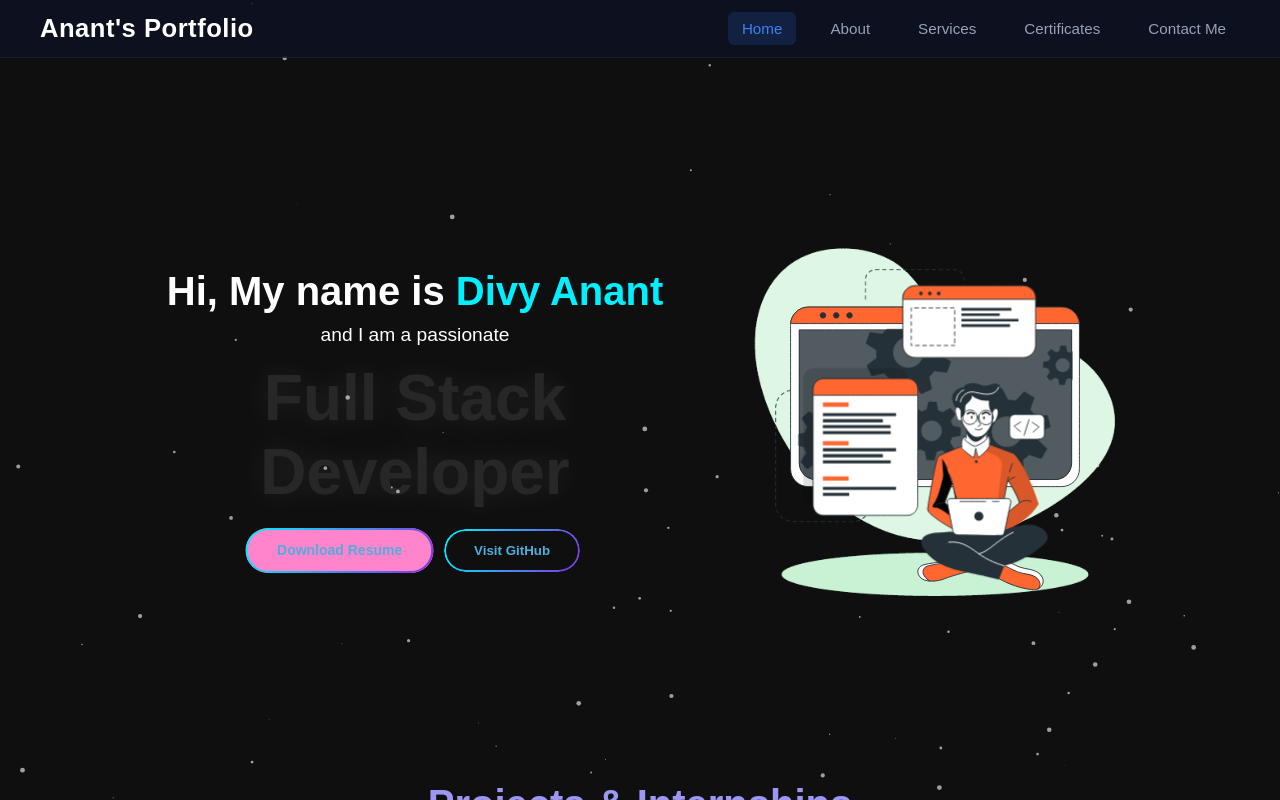
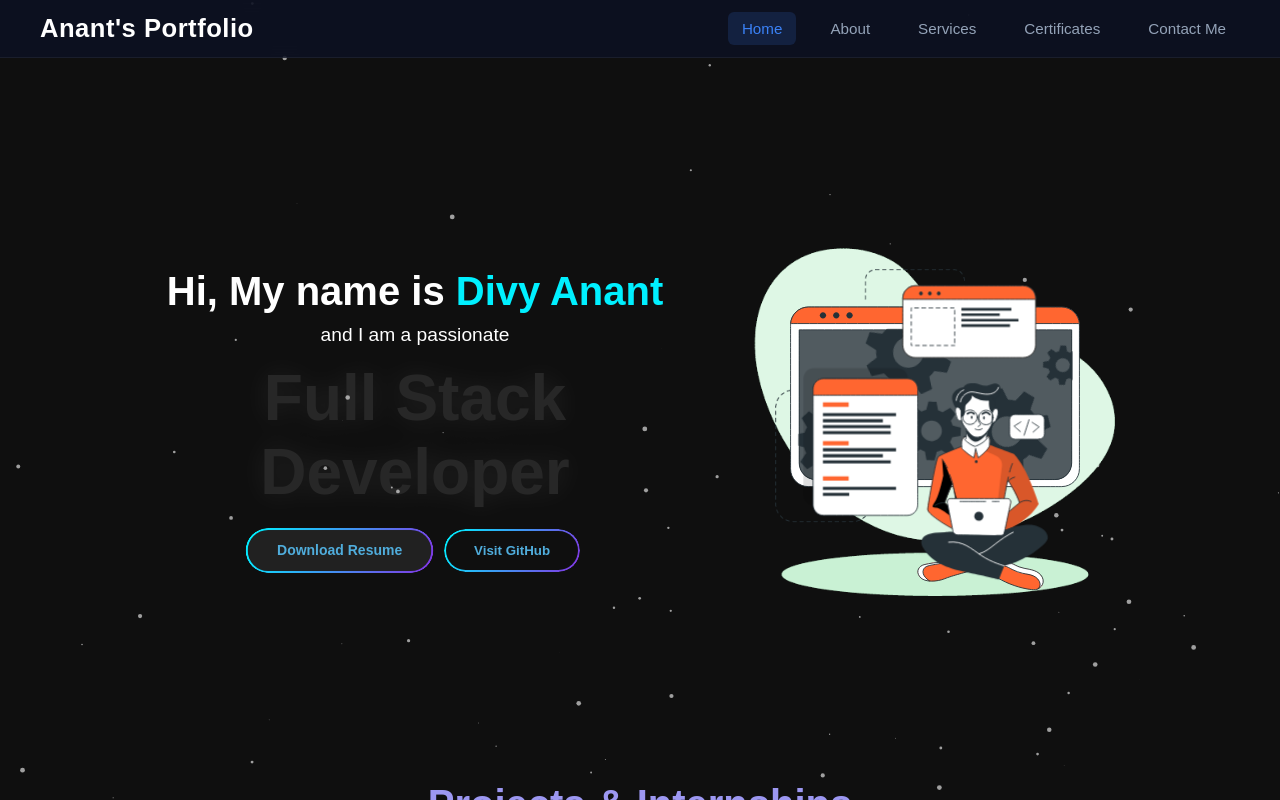
Before and after one commit to DivyAnant01/React-Portfolio, a React (Vite) app: page / in a window 1280 px wide. In both pictures the pointer is over the button "Download Resume". Shown: the top 800 px of the page. Built offline with nearby package versions, Linux system fonts and the light colour scheme.

Commit message:
some changes

```diff
--- a/src/pages/home/Home.css
+++ b/src/pages/home/Home.css
@@ -261,3 +261,7 @@ body {
     padding: 20px;
   }
 }
+
+.btn:hover{
+  background-color: transparent;
+}
```
